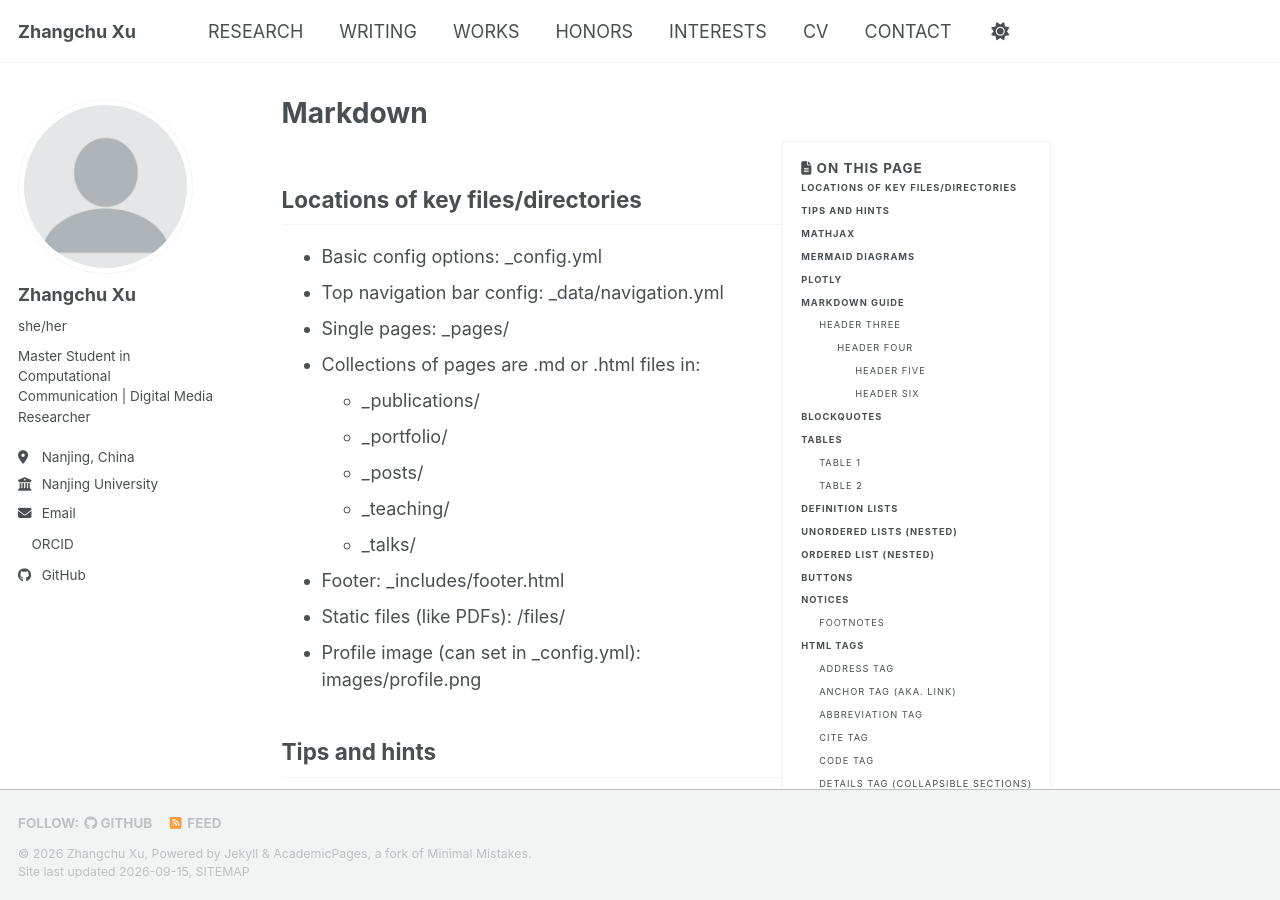
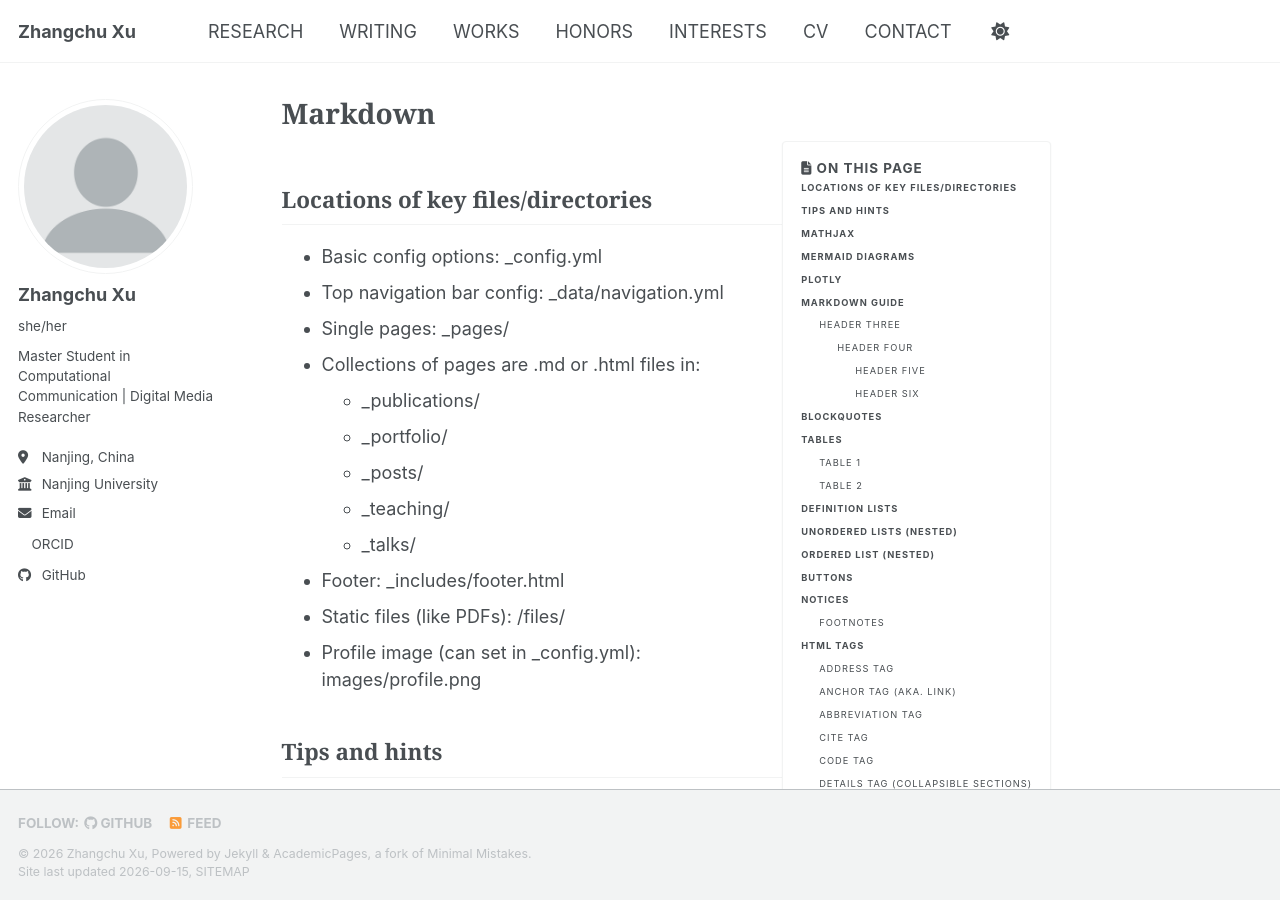
Before and after one commit to xuzhangchu0103/xuzhangchu0103.github.io, a Jekyll site: the page built from _pages/markdown.md, in a window 1280 px wide and 900 px high. Built offline with Jekyll 4.4.1, drawn with Linux system fonts in a browser that asks for light colours; emoji names are drawn with the system emoji font; a style sheet for code colours, icons or effects is not loaded.

Commit message:
Update font families in _themes.scss

```diff
--- a/_sass/_themes.scss
+++ b/_sass/_themes.scss
@@ -14,8 +14,8 @@ $paragraph-indent           : false; // true, false (default)
 $indent-var                 : 1.3em;
 
 /* System typefaces */
-$serif                      : Georgia, Times, serif;
-$sans-serif                 : -apple-system, ".SFNSText-Regular", "San Francisco", "Roboto", "Segoe UI", "Helvetica Neue", "Lucida Grande", Arial, sans-serif;
+$serif                      : "Playfair Display", Georgia, Times, serif;
+$sans-serif                 : "Inter", -apple-system, BlinkMacSystemFont, "Segoe UI", "Helvetica Neue", Arial, sans-serif;
 $monospace                  : Monaco, Consolas, "Lucida Console", monospace;
 
 /* Sans serif typefaces */
@@ -40,8 +40,8 @@ $type-size-7                : 0.6875em; // ~11px
 $type-size-8                : 0.625em;  // ~10px
 
 $global-font-family         : $sans-serif;
-$header-font-family         : $sans-serif;
-$caption-font-family        : $serif;
+$header-font-family         : $serif;
+$caption-font-family        : $sans-serif;
 
 /* ==========================================================================
    Breakpoints
```
